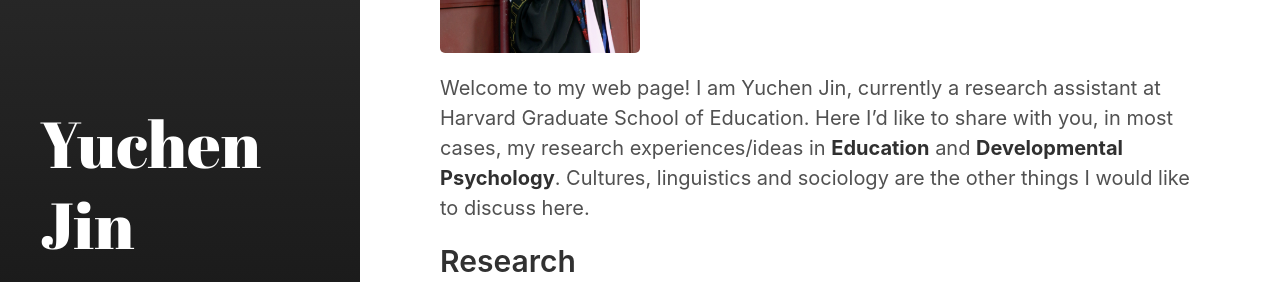
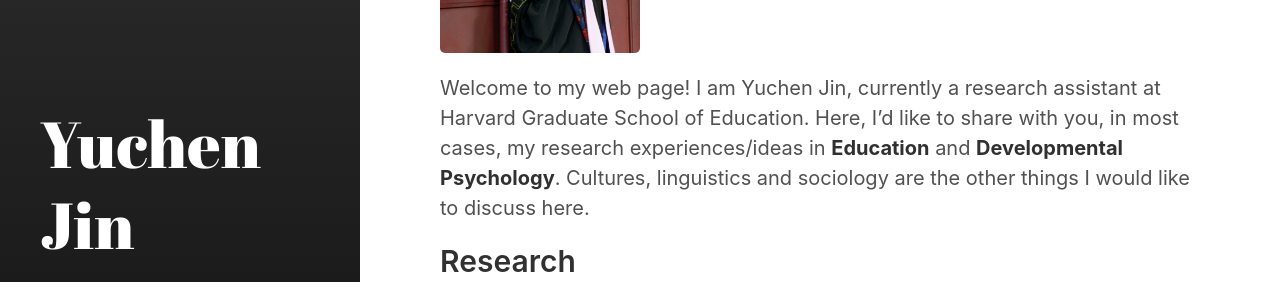
Before and after one commit to Regenchen/Regenchen.github.io, a Jekyll site: the page built from index.md, in a window 1280 px wide and 900 px high. Shown: the part 287-569 px from the top of the window. Built offline with Jekyll 4.4.1, drawn with Linux system fonts in a browser that asks for light colours.

```diff
--- a/index.md
+++ b/index.md
@@ -3,8 +3,10 @@ layout: index
 title: About Me
 ---
 
+[]()
 <img src="https://raw.githubusercontent.com/Regenchen/Regenchen.github.io/master/assets/me.jpeg" width="200" height="200">
-Welcome to my web page! I am Yuchen Jin, currently a research assistant at Harvard Graduate School of Education. Here I'd like to share with you, in most cases, my research experiences/ideas in **Education** and **Developmental Psychology**. Cultures, linguistics and sociology are the other things I would like to discuss here.
+Welcome to my web page!
+I am Yuchen Jin, currently a research assistant at Harvard Graduate School of Education. Here, I'd like to share with you, in most cases, my research experiences/ideas in **Education** and **Developmental Psychology**. Cultures, linguistics and sociology are the other things I would like to discuss here.
 
 
 ## Research
```
